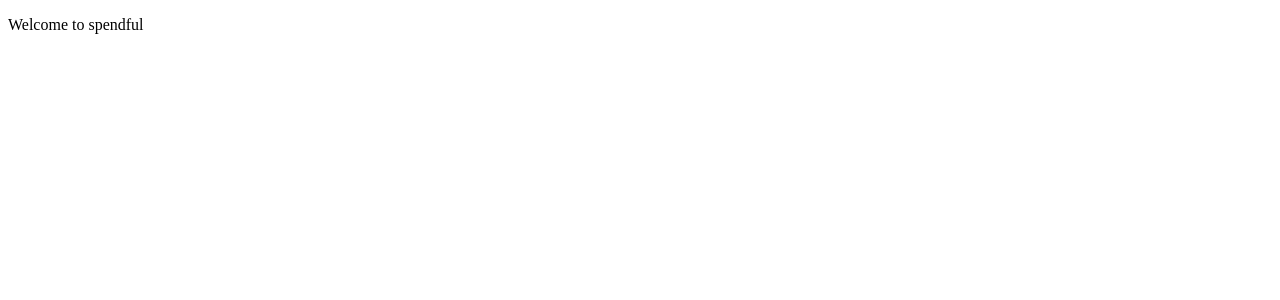
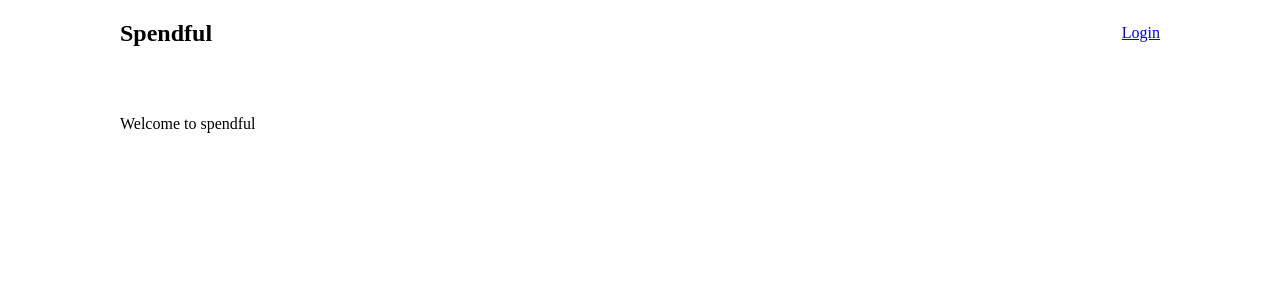
Before and after one commit to thinkful-ei-armadillo/spendful, a React (Create React App) app: page / in a window 1280 px wide. Shown: the top 300 px of the page. Built offline with nearby package versions, Linux system fonts and the light colour scheme.

Commit message:
started wireframing landing page

```diff
--- a/src/components/App.css
+++ b/src/components/App.css
@@ -1,3 +1,21 @@
-.App {
-  text-align: center;
+body {
+  margin: 0;
 }
+
+nav div {
+  max-width: 65em;
+  margin: 0 auto;
+  display: flex;
+  justify-content: space-between;
+  align-items: center;
+}
+
+nav a {
+  display: block;
+}
+
+main {
+  margin: 0 auto;
+  padding: 2em;
+  max-width: 65em;
+}
--- a/src/components/App.js
+++ b/src/components/App.js
@@ -1,17 +1,29 @@
 import React, { Component } from 'react';
-import { Switch, Route } from 'react-router-dom';
+import { Switch, Route, Link } from 'react-router-dom';
 import LandingPage from '../routes/LandingPage';
 import './App.css';
 
 class App extends Component {
   render() {
-    return (
+    const isLoggedIn = false;
+
+    return <>
+      <nav>
+        <div>
+          <h1>Spendful</h1>
+
+          {isLoggedIn
+            ? <Link to="/logout">Logout</Link>
+            : <Link to="/login">Login</Link>}
+        </div>
+      </nav>
+
       <div id="app-container">
         <Switch>
           <Route exact path="/" component={LandingPage} />
         </Switch>
       </div>
-    );
+    </>;
   }
 }
 
```
